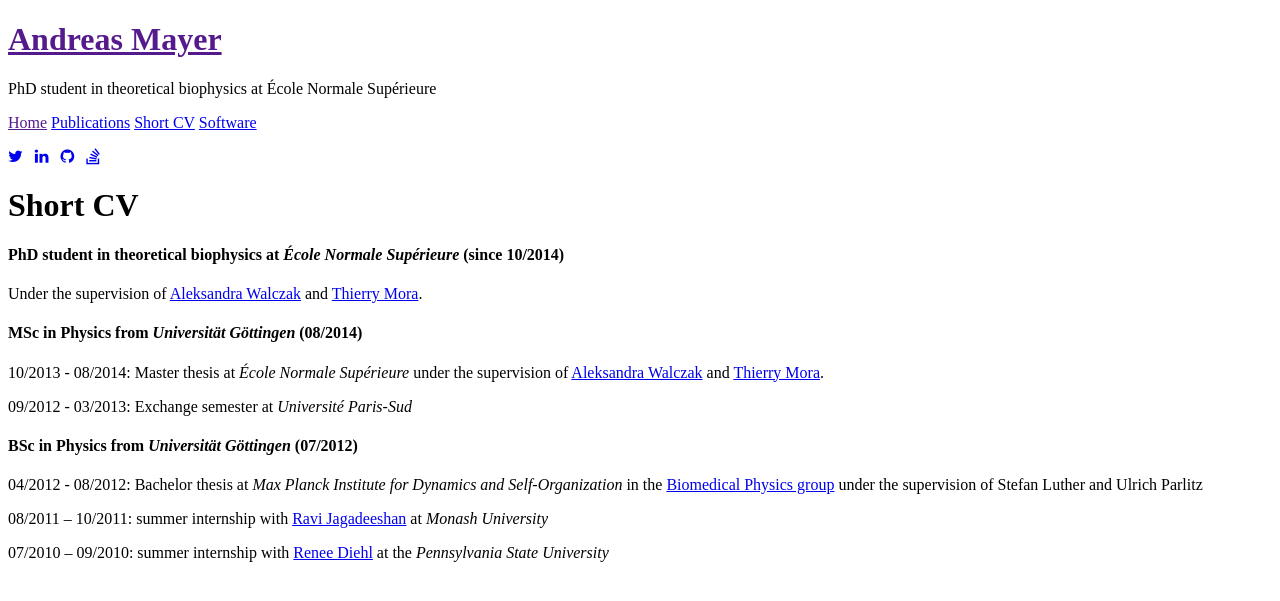
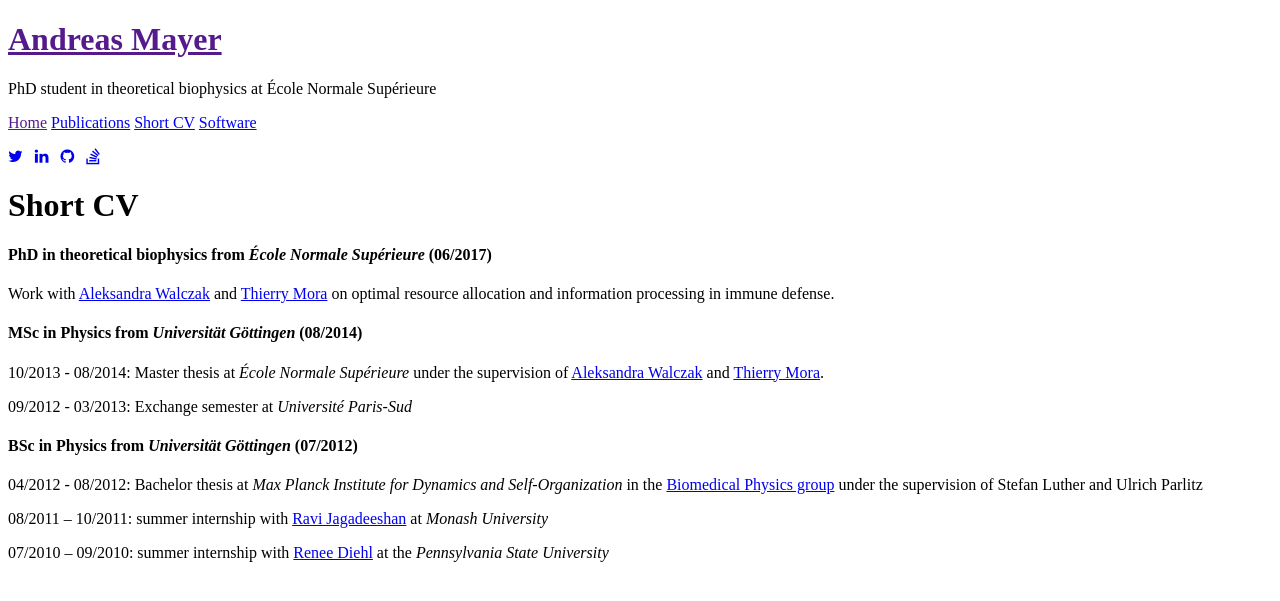
Before and after one commit to andim/andim.github.io, a Jekyll site: the page built from shortcv.md, in a window 1280 px wide. Shown: the top 601 px of the page. Built offline with Jekyll 4.4.1, drawn with Linux system fonts in a browser that asks for light colours; nearby versions of some CDN libraries.

Commit message:
updated cv

```diff
--- a/shortcv.md
+++ b/shortcv.md
@@ -3,8 +3,8 @@ layout: page
 title: Short CV
 ---
 
-#### PhD student in theoretical biophysics at *École Normale Supérieure* (since 10/2014)
-Under the supervision of [Aleksandra Walczak](http://www.phys.ens.fr/~awalczak/) and [Thierry Mora](http://www.phys.ens.fr/~tmora/).
+#### PhD in theoretical biophysics from *École Normale Supérieure* (06/2017)
+Work with [Aleksandra Walczak](http://www.phys.ens.fr/~awalczak/) and [Thierry Mora](http://www.phys.ens.fr/~tmora/) on optimal resource allocation and information processing in immune defense.
 
 #### MSc in Physics from *Universität Göttingen* (08/2014)
 10/2013 - 08/2014: Master thesis at *École Normale Supérieure* under the supervision of [Aleksandra Walczak](http://www.phys.ens.fr/~awalczak/) and [Thierry Mora](http://www.phys.ens.fr/~tmora/).
```
